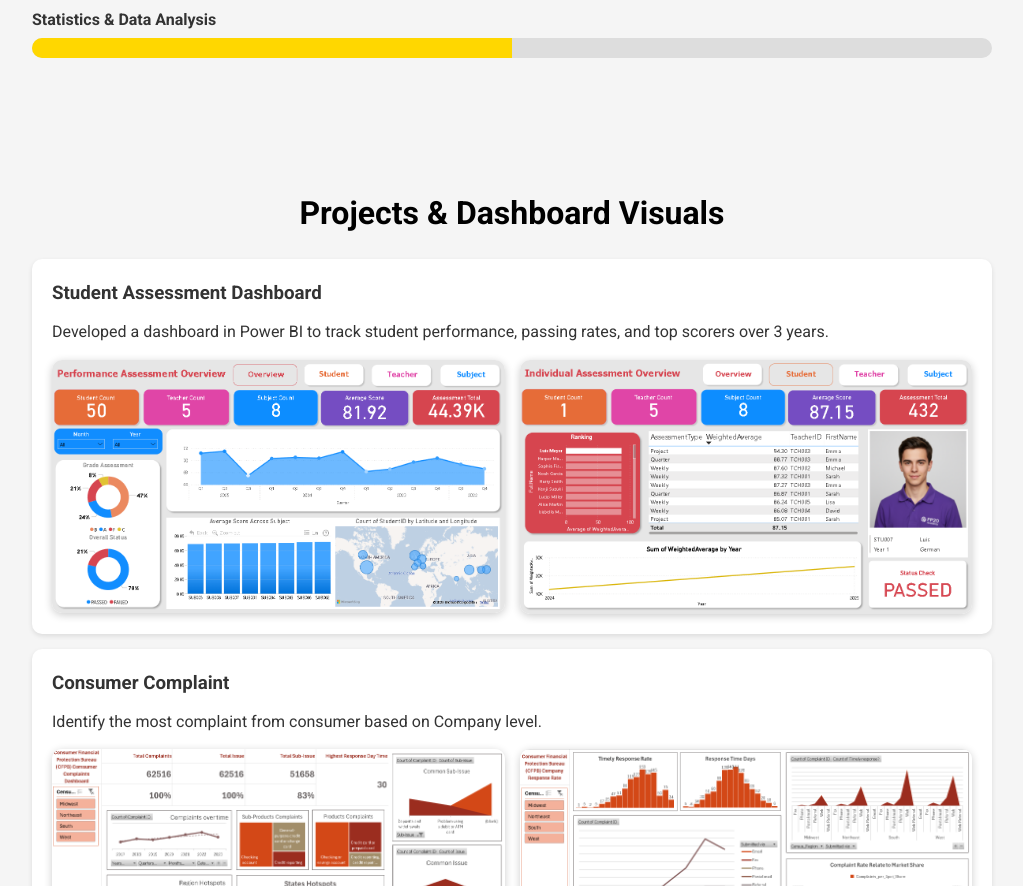
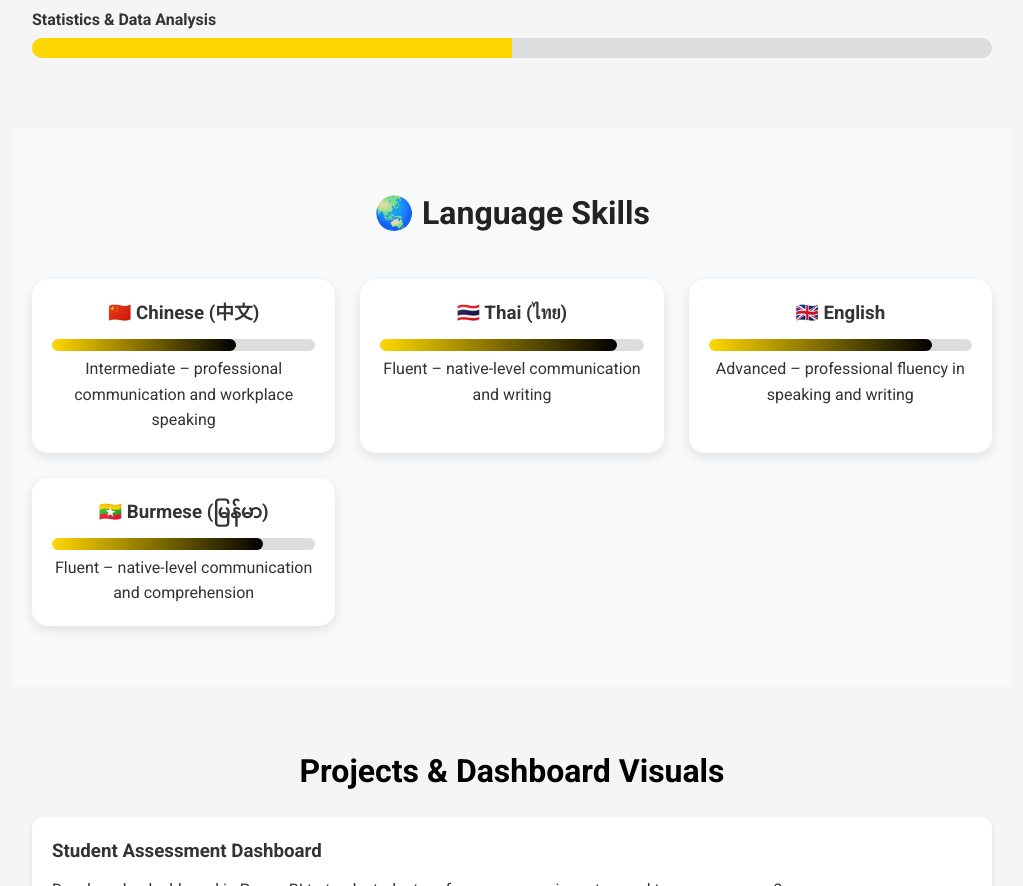
Before and after one commit to saikyalsintun/portfolio-website, a plain HTML site: page index.html in a window 1280 px wide. Shown: the part 627-1513 px from the top of the page, without its empty margins (128-1151 px from the left). Drawn offline with Linux system fonts and the light colour scheme.

Commit message:
Update index.html

```diff
--- a/index.html
+++ b/index.html
@@ -222,6 +222,53 @@
 .contact-links a.download-btn:hover {
     background-color: #e6c200;
 }
+        .languages-section {
+  text-align: center;
+  padding: 60px 20px;
+  background-color: #f8f9fa;
+}
+
+.languages-section h2 {
+  font-size: 2rem;
+  color: #222;
+  margin-bottom: 40px;
+}
+
+.language-container {
+  display: grid;
+  grid-template-columns: repeat(auto-fit, minmax(250px, 1fr));
+  gap: 25px;
+  max-width: 1000px;
+  margin: 0 auto;
+}
+
+.language-card {
+  background: white;
+  border-radius: 16px;
+  padding: 20px;
+  box-shadow: 0 4px 12px rgba(0,0,0,0.1);
+  transition: transform 0.3s;
+}
+
+.language-card:hover {
+  transform: translateY(-5px);
+}
+
+.progress-bar {
+  width: 100%;
+  height: 12px;
+  background-color: #ddd;
+  border-radius: 8px;
+  margin: 10px 0 5px;
+  overflow: hidden;
+}
+
+.progress {
+  height: 100%;
+  background: linear-gradient(90deg, gold, black);
+  border-radius: 8px;
+}
+
 
     </style>
 </head>
@@ -256,6 +303,36 @@
             <div class="skill-bar"><div class="skill-bar-fill" data-fill="50%"></div></div>
         </div>
     </section>
+<section id="languages" class="languages-section">
+  <h2>🌏 Language Skills</h2>
+  <div class="language-container">
+
+    <div class="language-card">
+      <h3>🇨🇳 Chinese (中文)</h3>
+      <div class="progress-bar"><div class="progress" style="width: 70%;"></div></div>
+      <p>Intermediate – professional communication and workplace speaking</p>
+    </div>
+
+    <div class="language-card">
+      <h3>🇹🇭 Thai (ไทย)</h3>
+      <div class="progress-bar"><div class="progress" style="width: 90%;"></div></div>
+      <p>Fluent – native-level communication and writing</p>
+    </div>
+
+    <div class="language-card">
+      <h3>🇬🇧 English</h3>
+      <div class="progress-bar"><div class="progress" style="width: 85%;"></div></div>
+      <p>Advanced – professional fluency in speaking and writing</p>
+    </div>
+
+    <div class="language-card">
+      <h3>🇲🇲 Burmese (မြန်မာ)</h3>
+      <div class="progress-bar"><div class="progress" style="width: 80%;"></div></div>
+      <p>Fluent – native-level communication and comprehension</p>
+    </div>
+
+  </div>
+</section>
 
     <section id="projects">
     <h2>Projects & Dashboard Visuals</h2>
```
